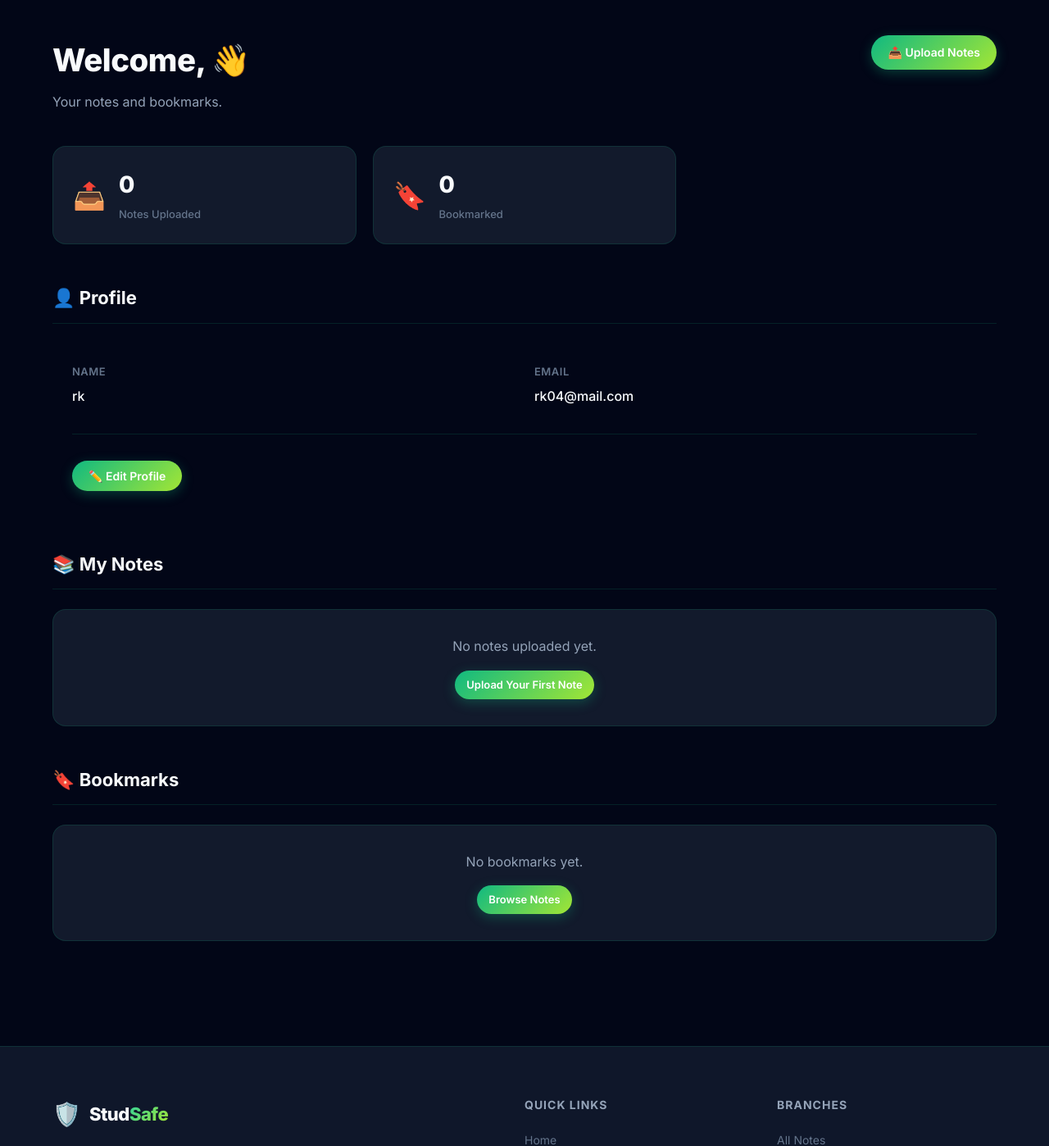
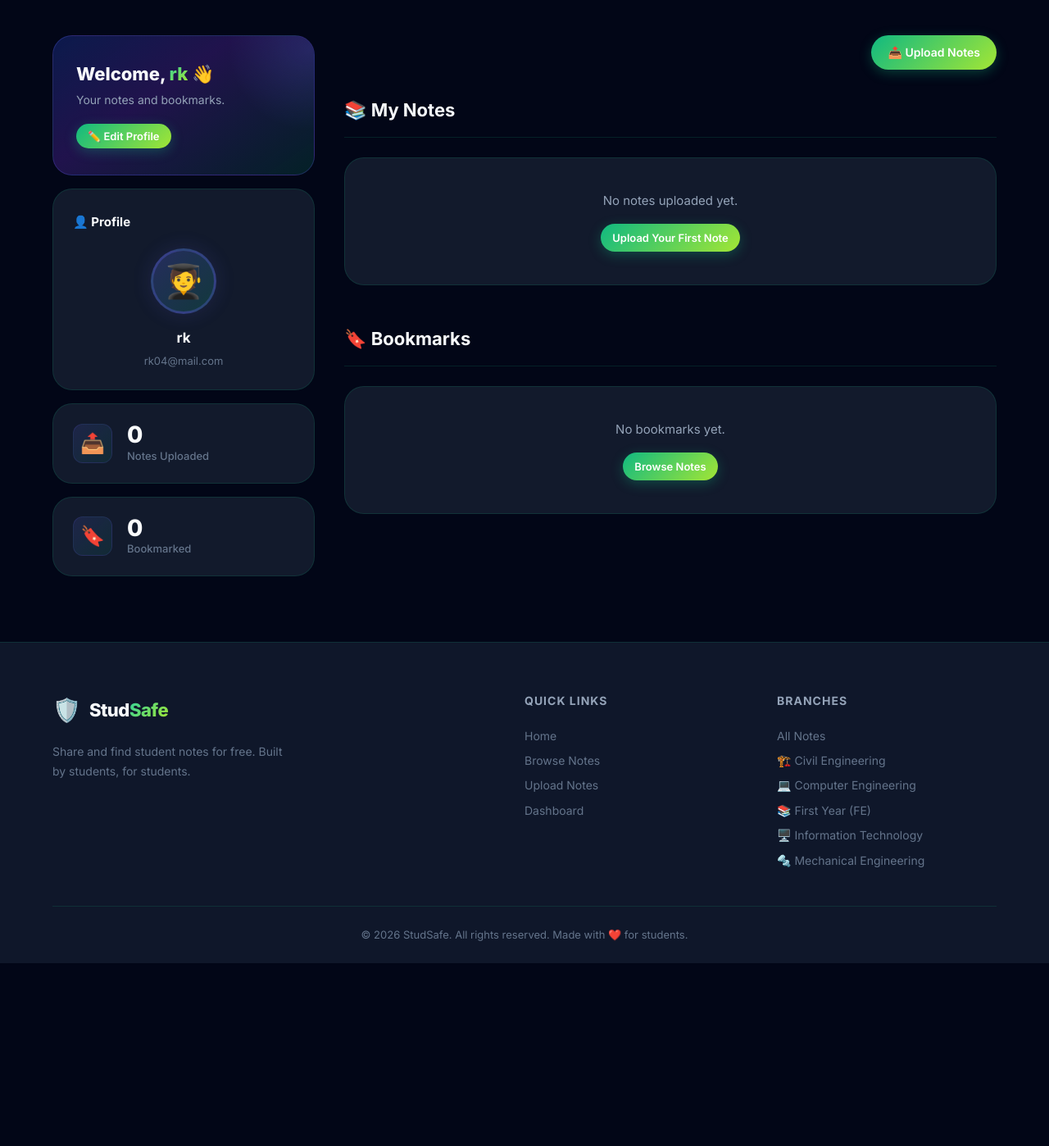
Before and after one commit to Shreyash123-code/AICTE_project1, a Django app: page /dashboard/ in a window 1280 px wide. Shown: the part 77-1475 px from the top of the page at 82% size. After the commit the page ends 1252 px from the top, so only its background shows below. Run offline with Django 5.2, Linux system fonts and the light colour scheme; a user stored in the database is signed in; data comes from the database, SQL or seed files in the repository; both versions use the stored data as it was after the commit.

Commit message:
Dashboard Changes

```diff
--- a/studproject/studapp/static/style.css
+++ b/studproject/studapp/static/style.css
@@ -31,17 +31,13 @@
   --border-active: rgba(16, 185, 129, 0.4);
 
   --gradient-primary: linear-gradient(135deg, #10b981, #a3e635);
-  --gradient-hero: linear-gradient(
-    145deg,
-    #020617 0%,
-    #0f172a 50%,
-    #020617 100%
-  );
-  --gradient-card: linear-gradient(
-    145deg,
-    rgba(16, 185, 129, 0.08),
-    rgba(132, 204, 22, 0.05)
-  );
+  --gradient-hero: linear-gradient(145deg,
+      #020617 0%,
+      #0f172a 50%,
+      #020617 100%);
+  --gradient-card: linear-gradient(145deg,
+      rgba(16, 185, 129, 0.08),
+      rgba(132, 204, 22, 0.05));
   --gradient-text: linear-gradient(135deg, #34d399, #a3e635);
 
   /* Shadows */
@@ -145,7 +141,7 @@ img {
   border-radius: var(--radius-xl);
   padding: 10px 0;
   box-shadow:
-    0 4px 10px rgb(255, 255, 255),
+    0 4px 2px rgb(255, 255, 255),
     var(--shadow-glow);
 }
 
@@ -445,6 +441,7 @@ img {
 }
 
 @keyframes float {
+
   0%,
   100% {
     transform: translate(0, 0) scale(1);
@@ -493,6 +490,7 @@ img {
 }
 
 @keyframes pulse {
+
   0%,
   100% {
     opacity: 1;
@@ -613,6 +611,7 @@ img {
 }
 
 @keyframes floatCard {
+
   0%,
   100% {
     transform: translateY(0);
@@ -1453,44 +1452,165 @@ img {
   min-height: 100vh;
 }
 
-.dashboard-header {
-  display: flex;
-  align-items: flex-start;
-  justify-content: space-between;
-  margin-bottom: 40px;
-}
-
-.dashboard-stats {
+.dashboard-grid {
   display: grid;
-  grid-template-columns: repeat(3, 1fr);
-  gap: 20px;
-  margin-bottom: 48px;
-}
-
+  grid-template-columns: 320px 1fr;
+  gap: 36px;
+  align-items: start;
+}
+
+/* ---------- Sidebar ---------- */
+.dashboard-sidebar {
+  display: flex;
+  flex-direction: column;
+  gap: 16px;
+  position: sticky;
+  top: 110px;
+}
+
+/* Welcome banner */
+.dash-welcome-card {
+  background: linear-gradient(145deg, rgba(30, 64, 175, 0.35) 0%, rgba(124, 58, 237, 0.25) 40%, rgba(16, 185, 129, 0.15) 100%);
+  border: 1px solid rgba(99, 102, 241, 0.25);
+  border-radius: var(--radius-xl);
+  padding: 32px 28px;
+  position: relative;
+  overflow: hidden;
+}
+
+.dash-welcome-card::before {
+  content: '';
+  position: absolute;
+  top: -50%;
+  right: -30%;
+  width: 200px;
+  height: 200px;
+  background: radial-gradient(circle, rgba(99, 102, 241, 0.2) 0%, transparent 70%);
+  border-radius: 50%;
+  pointer-events: none;
+}
+
+.dash-welcome-title {
+  font-size: 22px;
+  font-weight: 800;
+  line-height: 1.3;
+  margin-bottom: 6px;
+  position: relative;
+}
+
+.dash-welcome-sub {
+  font-size: 14px;
+  color: var(--text-secondary);
+  margin-bottom: 18px;
+  position: relative;
+}
+
+/* Profile card */
+.dash-profile-card {
+  background: var(--bg-card);
+  border: 1px solid var(--border-subtle);
+  border-radius: var(--radius-xl);
+  padding: 28px 24px 24px;
+  text-align: center;
+  transition: all 0.3s var(--ease-smooth);
+}
+
+.dash-profile-card:hover {
+  border-color: var(--border-active);
+  box-shadow: 0 8px 32px rgba(0, 0, 0, 0.25);
+}
+
+.dash-card-label {
+  font-size: 15px;
+  font-weight: 700;
+  margin-bottom: 20px;
+  text-align: left;
+  color: var(--text-primary);
+}
+
+.dash-profile-avatar {
+  width: 80px;
+  height: 80px;
+  margin: 0 auto 16px;
+  background: linear-gradient(135deg, rgba(99, 102, 241, 0.25), rgba(16, 185, 129, 0.2));
+  border-radius: 50%;
+  display: flex;
+  align-items: center;
+  justify-content: center;
+  font-size: 40px;
+  border: 3px solid rgba(99, 102, 241, 0.3);
+  box-shadow: 0 0 24px rgba(99, 102, 241, 0.15);
+  transition: all 0.3s var(--ease-smooth);
+}
+
+.dash-profile-card:hover .dash-profile-avatar {
+  box-shadow: 0 0 32px rgba(99, 102, 241, 0.25);
+  border-color: rgba(99, 102, 241, 0.5);
+}
+
+.dash-profile-name {
+  font-size: 17px;
+  font-weight: 700;
+  margin-bottom: 4px;
+  color: var(--text-primary);
+}
+
+.dash-profile-email {
+  font-size: 13px;
+  color: var(--text-muted);
+}
+
+/* Edit form */
+.dash-edit-form-wrap {
+  background: var(--bg-card);
+  border: 1px solid var(--border-subtle);
+  border-radius: var(--radius-xl);
+  padding: 24px;
+  animation: fadeInUp 0.3s var(--ease-smooth);
+}
+
+/* Stat cards */
 .dash-stat-card {
   background: var(--bg-card);
   border: 1px solid var(--border-subtle);
-  border-radius: var(--radius-lg);
-  padding: 24px;
-  display: flex;
-  align-items: center;
-  gap: 16px;
+  border-radius: var(--radius-xl);
+  padding: 22px 24px;
+  display: flex;
+  align-items: center;
+  gap: 18px;
   transition: all 0.3s var(--ease-smooth);
 }
 
 .dash-stat-card:hover {
   border-color: var(--border-active);
   box-shadow: var(--shadow-glow);
+  transform: translateY(-2px);
 }
 
 .dash-stat-icon {
-  font-size: 32px;
+  width: 48px;
+  height: 48px;
+  display: flex;
+  align-items: center;
+  justify-content: center;
+  font-size: 24px;
+  background: linear-gradient(135deg, rgba(99, 102, 241, 0.15), rgba(16, 185, 129, 0.1));
+  border-radius: var(--radius-md);
+  border: 1px solid rgba(99, 102, 241, 0.15);
+  flex-shrink: 0;
+}
+
+.dash-stat-info {
+  display: flex;
+  flex-direction: column;
 }
 
 .dash-stat-number {
   font-size: 28px;
   font-weight: 800;
   display: block;
+  line-height: 1.1;
+  color: var(--text-primary);
 }
 
 .dash-stat-label {
@@ -1499,6 +1619,18 @@ img {
   font-weight: 500;
 }
 
+/* ---------- Main content ---------- */
+.dashboard-main {
+  display: flex;
+  flex-direction: column;
+}
+
+.dash-main-header {
+  display: flex;
+  justify-content: flex-end;
+  margin-bottom: 32px;
+}
+
 .dashboard-panel {
   margin-bottom: 48px;
 }
@@ -1507,21 +1639,67 @@ img {
   font-size: 22px;
   font-weight: 700;
   margin-bottom: 24px;
-  padding-bottom: 12px;
+  padding-bottom: 14px;
   border-bottom: 1px solid var(--border-subtle);
+  display: flex;
+  align-items: center;
+  gap: 8px;
+}
+
+.dash-notes-list {
+  display: flex;
+  flex-direction: column;
+  gap: 20px;
 }
 
 .empty-state-sm {
-  padding: 32px;
+  padding: 40px 32px;
   text-align: center;
   background: var(--bg-card);
   border: 1px solid var(--border-subtle);
-  border-radius: var(--radius-lg);
+  border-radius: var(--radius-xl);
 }
 
 .empty-state-sm p {
   color: var(--text-secondary);
   margin-bottom: 16px;
+  font-size: 15px;
+}
+
+/* ---------- Dashboard Responsive ---------- */
+@media (max-width: 1024px) {
+  .dashboard-grid {
+    grid-template-columns: 1fr;
+  }
+
+  .dashboard-sidebar {
+    position: static;
+    display: grid;
+    grid-template-columns: 1fr 1fr;
+    gap: 16px;
+  }
+
+  .dash-welcome-card {
+    grid-column: 1 / -1;
+  }
+
+  .dash-edit-form-wrap {
+    grid-column: 1 / -1;
+  }
+}
+
+@media (max-width: 768px) {
+  .dashboard-grid {
+    gap: 20px;
+  }
+
+  .dashboard-sidebar {
+    grid-template-columns: 1fr;
+  }
+
+  .dash-welcome-title {
+    font-size: 20px;
+  }
 }
 
 /* ============================================
--- a/studproject/studapp/templates/dashboard.html
+++ b/studproject/studapp/templates/dashboard.html
@@ -5,57 +5,48 @@
 {% block content %}
 <section class="dashboard-section" id="dashboard-section">
     <div class="section-container">
-        <!-- Header -->
-        <div class="dashboard-header" id="dashboard-header">
-            <div class="dashboard-welcome">
-                <h1 class="page-title">Welcome, <span class="gradient-text">{{ user.first_name }}</span> 👋</h1>
-                <p class="page-subtitle">Your notes and bookmarks.</p>
-            </div>
-            <a href="{% url 'upload' %}" class="btn btn-primary" id="dashboard-upload-btn">📤 Upload Notes</a>
+        <div class="dashboard-grid">
+
+            <!-- ===== LEFT SIDEBAR ===== -->
+            <aside class="dashboard-sidebar" id="dashboard-sidebar">
+
+                <!-- Welcome banner -->
+                <div class="dash-welcome-card" id="dash-welcome-card">
+                    <h1 class="dash-welcome-title">Welcome, <span class="gradient-text">{{ user.first_name|default:user.username }}</span> 👋</h1>
+                    <p class="dash-welcome-sub">Your notes and bookmarks.</p>
+                    <button type="button" class="btn btn-primary btn-sm" id="toggle-profile-form-btn"
+                        onclick="toggleProfileForm()">✏️ Edit Profile</button>
                 </div>
 
-        <!-- Stats -->
-        <div class="dashboard-stats" id="dashboard-stats">
-            <div class="dash-stat-card">
+                <!-- Profile card -->
+                <div class="dash-profile-card" id="profile-panel">
+                    <h3 class="dash-card-label">👤 Profile</h3>
+                    <div class="dash-profile-avatar">🧑‍🎓</div>
+                    <p class="dash-profile-name">{{ user.get_full_name|default:user.username }}</p>
+                    <p class="dash-profile-email">{{ user.email }}</p>
+                </div>
+
+                <!-- Stat cards -->
+                <div class="dash-stat-card" id="stat-uploaded">
                     <div class="dash-stat-icon">📤</div>
                     <div class="dash-stat-info">
                         <span class="dash-stat-number">{{ user_notes.count }}</span>
                         <span class="dash-stat-label">Notes Uploaded</span>
                     </div>
                 </div>
-            <div class="dash-stat-card">
+                <div class="dash-stat-card" id="stat-bookmarked">
                     <div class="dash-stat-icon">🔖</div>
                     <div class="dash-stat-info">
                         <span class="dash-stat-number">{{ user_bookmarks.count }}</span>
                         <span class="dash-stat-label">Bookmarked</span>
                     </div>
                 </div>
-        </div>
 
-        <!-- Profile -->
-        <div class="dashboard-panel" id="profile-panel">
-            <h2 class="panel-title">👤 Profile</h2>
-            <div class="profile-container">
-                <div class="profile-info-grid">
-                    <div class="info-group">
-                        <label>Name</label>
-                        <p>{{ user.get_full_name|default:user.username }}</p>
-                    </div>
-                    <div class="info-group">
-                        <label>Email</label>
-                        <p>{{ user.email }}</p>
-                    </div>
-                </div>
-
-                <hr class="panel-divider">
-
-                <button type="button" class="btn btn-primary" id="toggle-profile-form-btn"
-                    onclick="toggleProfileForm()">✏️ Edit Profile</button>
-
-                <form method="POST" class="profile-update-form" id="profile-update-form" style="display: none;">
+                <!-- Hidden edit-profile form -->
+                <div class="dash-edit-form-wrap" id="profile-update-form" style="display:none;">
+                    <form method="POST" class="profile-update-form">
                         {% csrf_token %}
                         <h3 class="form-section-title">Update Info</h3>
-                    <div class="form-row">
                         <div class="form-group">
                             <label for="{{ u_form.first_name.id_for_label }}">First Name</label>
                             {{ u_form.first_name }}
@@ -64,41 +55,28 @@
                             <label for="{{ u_form.last_name.id_for_label }}">Last Name</label>
                             {{ u_form.last_name }}
                         </div>
-                    </div>
-                    <div class="form-row">
                         <div class="form-group">
                             <label for="{{ u_form.email.id_for_label }}">Email</label>
                             {{ u_form.email }}
                         </div>
+                        <button type="submit" name="update_profile" class="btn btn-primary btn-sm">Save Changes</button>
+                    </form>
                 </div>
-                    <button type="submit" name="update_profile" class="btn btn-primary">Save Changes</button>
-                </form>
+            </aside>
 
-                <script>
-                    function toggleProfileForm() {
-                        const form = document.getElementById('profile-update-form');
-                        const btn = document.getElementById('toggle-profile-form-btn');
-                        if (form.style.display === 'none') {
-                            form.style.display = 'block';
-                            btn.textContent = '✕ Cancel';
-                            btn.classList.remove('btn-primary');
-                            btn.classList.add('btn-outline');
-                        } else {
-                            form.style.display = 'none';
-                            btn.textContent = '✏️ Edit Profile';
-                            btn.classList.remove('btn-outline');
-                            btn.classList.add('btn-primary');
-                        }
-                    }
-                </script>
-            </div>
+            <!-- ===== RIGHT CONTENT ===== -->
+            <div class="dashboard-main" id="dashboard-main">
+
+                <!-- Upload button -->
+                <div class="dash-main-header">
+                    <a href="{% url 'upload' %}" class="btn btn-primary" id="dashboard-upload-btn">📤 Upload Notes</a>
                 </div>
 
                 <!-- My Notes -->
                 <div class="dashboard-panel" id="my-notes-panel">
                     <h2 class="panel-title">📚 My Notes</h2>
                     {% if user_notes %}
-            <div class="notes-grid">
+                    <div class="dash-notes-list">
                         {% for note in user_notes %}
                         <div class="note-card" id="my-note-{{ note.id }}">
                             <div class="note-card-header">
@@ -136,7 +114,7 @@
                 <div class="dashboard-panel" id="bookmarks-panel">
                     <h2 class="panel-title">🔖 Bookmarks</h2>
                     {% if user_bookmarks %}
-            <div class="notes-grid">
+                    <div class="dash-notes-list">
                         {% for bookmark in user_bookmarks %}
                         <div class="note-card" id="bookmark-note-{{ bookmark.note.id }}">
                             <div class="note-card-header">
@@ -153,7 +131,8 @@
                                 <a href="javascript:void(0)"
                                     onclick="openPreview('{% url 'preview' bookmark.note.id %}', '{{ bookmark.note.title|escapejs }}')"
                                     class="btn btn-outline btn-sm">👁️ View</a>
-                        <a href="{% url 'download' bookmark.note.id %}" class="btn btn-primary btn-sm">⬇️ Download</a>
+                                <a href="{% url 'download' bookmark.note.id %}" class="btn btn-primary btn-sm">⬇️
+                                    Download</a>
                                 <a href="{% url 'toggle_bookmark' bookmark.note.id %}" class="btn btn-outline btn-sm">✕
                                     Remove</a>
                             </div>
@@ -168,5 +147,25 @@
                     {% endif %}
                 </div>
             </div>
+        </div>
+    </div>
 </section>
+
+<script>
+    function toggleProfileForm() {
+        const form = document.getElementById('profile-update-form');
+        const btn = document.getElementById('toggle-profile-form-btn');
+        if (form.style.display === 'none') {
+            form.style.display = 'block';
+            btn.textContent = '✕ Cancel';
+            btn.classList.remove('btn-primary');
+            btn.classList.add('btn-outline');
+        } else {
+            form.style.display = 'none';
+            btn.textContent = '✏️ Edit Profile';
+            btn.classList.remove('btn-outline');
+            btn.classList.add('btn-primary');
+        }
+    }
+</script>
 {% endblock %}
```
Also changed, not shown: studproject/studapp/templates/login.html (+1 -15 lines), studproject/db.sqlite3. Lines whose indentation alone changed are shown as unchanged.
